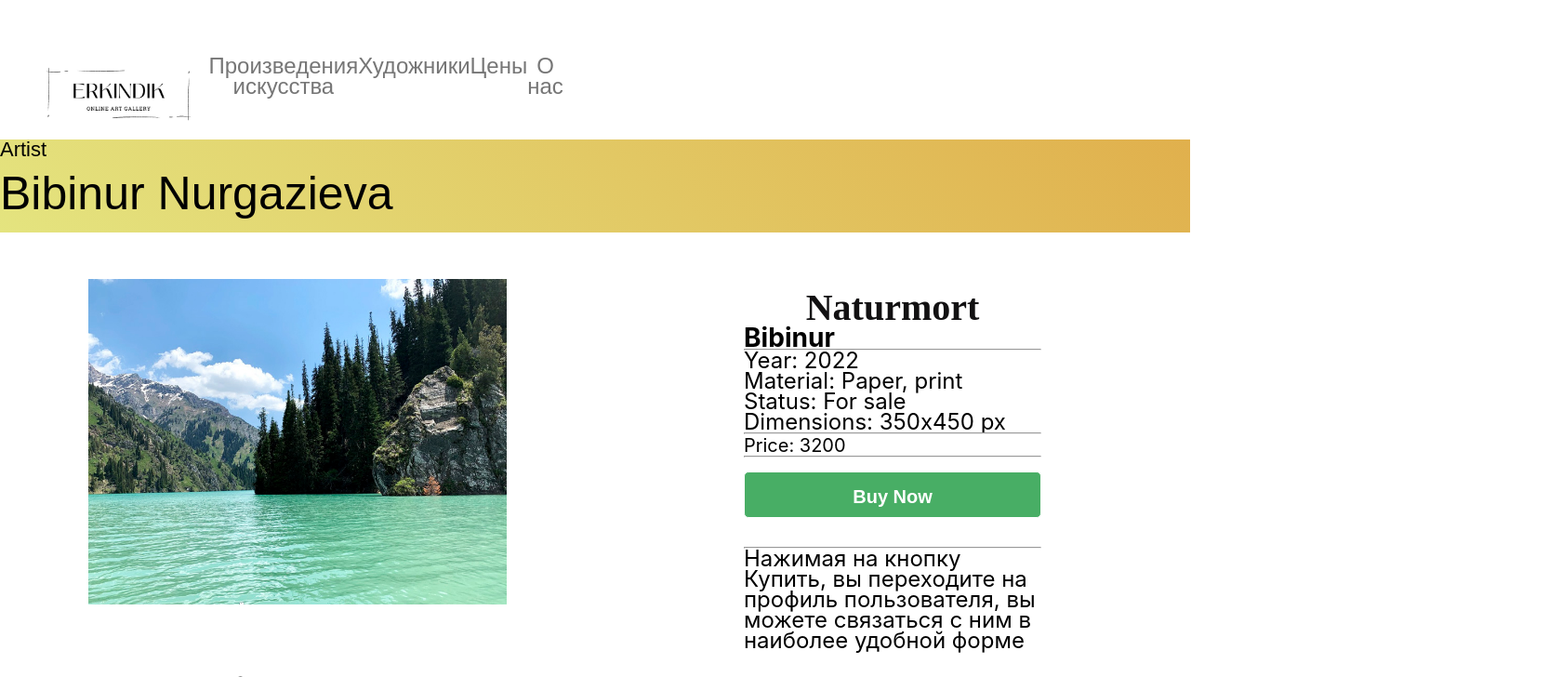
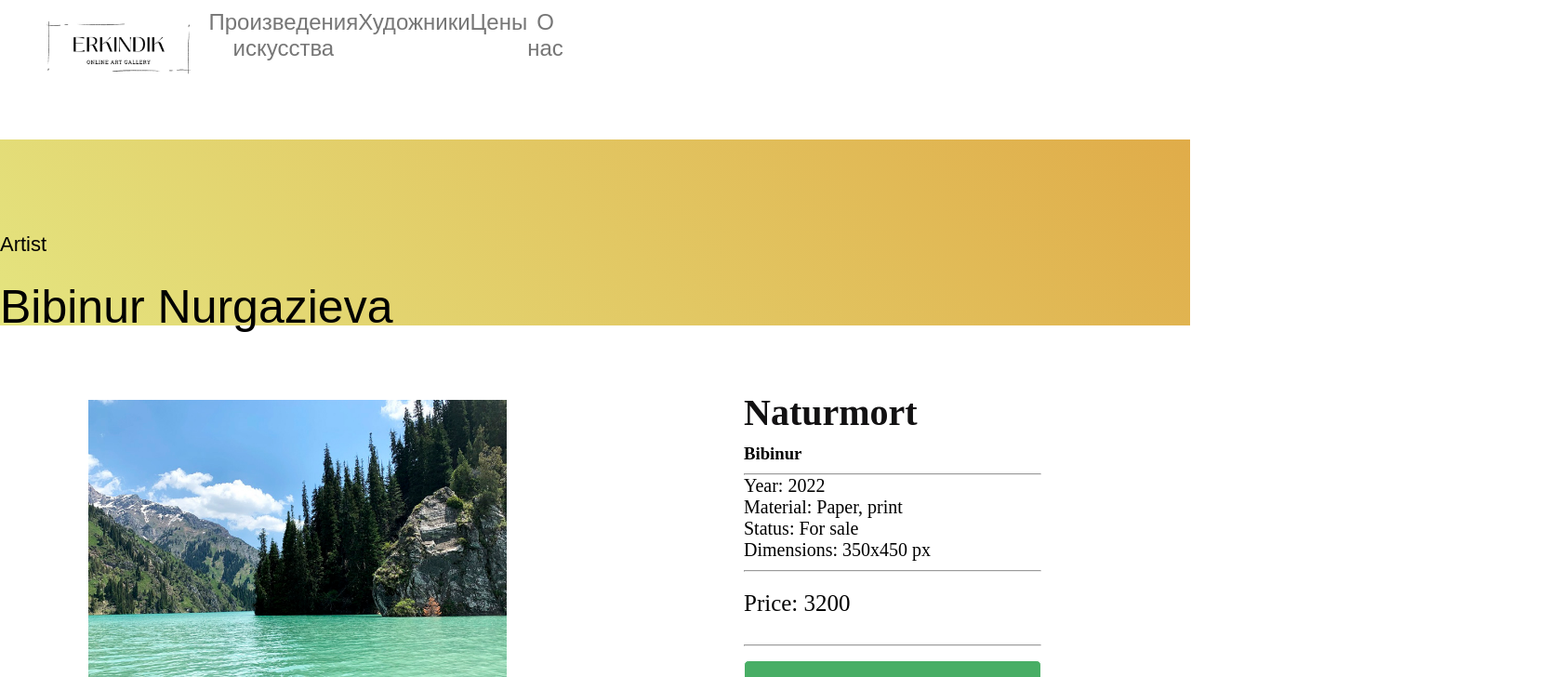
Before and after one commit to Amankaium/erkindik, a React (Create React App) app: page /artInfo in a window 1280 px wide. Shown: the top 728 px of the page at 93% size, 1680 px wide, since content can reach past the window. Built offline with nearby package versions, Linux system fonts and the light colour scheme.

Commit message:
ispravleny mnogie owibki vmeste s anaroi

```diff
--- a/src/components/Footer/Footer.css
+++ b/src/components/Footer/Footer.css
@@ -9,7 +9,7 @@ footer {
     align-items: center;
     cursor: pointer;
     text-align: center;
-    width: 1680px;
+    width: 100vw;
     padding: 91px 34px 0px 180px
 }
 .footer-link {
--- a/src/components/Header/Header.css
+++ b/src/components/Header/Header.css
@@ -5,7 +5,8 @@ header {
     font-size: 24px;
     padding: 10px 30px;
     justify-content: space-between;
-    position: fixed;
+    position: sticky;
+    top: 0;
     background-color: rgb(255, 255, 255);
     height: 100px;
     width: 100vw;
--- a/src/index.css
+++ b/src/index.css
@@ -4,24 +4,11 @@
   box-sizing: border-box;
 }
 
-body{
-  font-family: -apple-system,BlinkMacSystemFont,San Francisco,Helvetica Neue,Helvetica,Ubuntu,Roboto,Noto,Segoe UI,Arial,sans-serif;
-  background: #fff;
-  line-height: 22px;
-  font-weight: 400;
-  max-height: 100vh;
-  max-width: 100vw;
-  color: #000;
-  font-size: 24px;
+a {
+  text-decoration: none;
+  cursor: pointer;
 }
 
 @media (max-width: 1023px) {
-  html, body {
-    font-size: 16px;
-  }
+
 }
-a {
-  text-decoration: none;
-  color: black;
-  cursor: pointer;
-}
--- a/src/pages/ArtInfo/ArtInfo.css
+++ b/src/pages/ArtInfo/ArtInfo.css
@@ -1,8 +1,4 @@
-*{
-    margin: 0;
-    padding: 0;
-    box-sizing: border-box;
-}
+
 .author-header {
     background: linear-gradient(45deg, rgb(228, 228, 127), rgb(224, 172, 73));
     height: 200px;
@@ -42,11 +38,11 @@
     width: 50%;
     height: 400px;
     display: flex;
-    flex-wrap: wrap;
+    flex-wrap: nowrap;
     flex-direction: column;
     align-content: flex-start;
     justify-content: space-between;
-    align-items: stretch;
+    align-items: flex-start;
 }
 .paint-name {
     font-size: 40px;
@@ -54,6 +50,10 @@
 }
 .info-hr {
     width: 100%;
+    margin-top: 10px;
+}
+.picture-cont {
+    margin-top: 30px;
 }
 .info-list {
     display: flex;
@@ -61,10 +61,13 @@
     flex-direction: column;
     align-content: flex-start;
     justify-content: space-between;
-    align-items: stretch;
+    align-items: flex-start;
+    font-size: 20px;
 }
 .price {
-    font-size: 20px;
+    font-size: 25px;
+    margin-top: 20px;
+    margin-bottom: 20px;
 }
 .buy-now {
     background-color: #48ae65;
@@ -82,7 +85,7 @@
 }
 .other-work-text {
     font-size: 30px;
-    margin-left: 50px;
+    margin-left: 27px;
 }
 .works-box {
     display: flex;
--- a/src/pages/ArtInfo/ArtInfo.js
+++ b/src/pages/ArtInfo/ArtInfo.js
@@ -32,7 +32,6 @@ export default function ArtInfo () {
                     <div className="price">Price: 3200</div>
                 <hr className="info-hr"></hr>
                     <button className="buy-now">Buy Now</button>
-                <hr className="info-hr"></hr>
                     <div className="instruct-text">
                         <p>Нажимая на кнопку Купить, вы переходите на профиль пользователя, вы можете связаться с ним в наиболее удобной форме</p>
                     </div>
```
